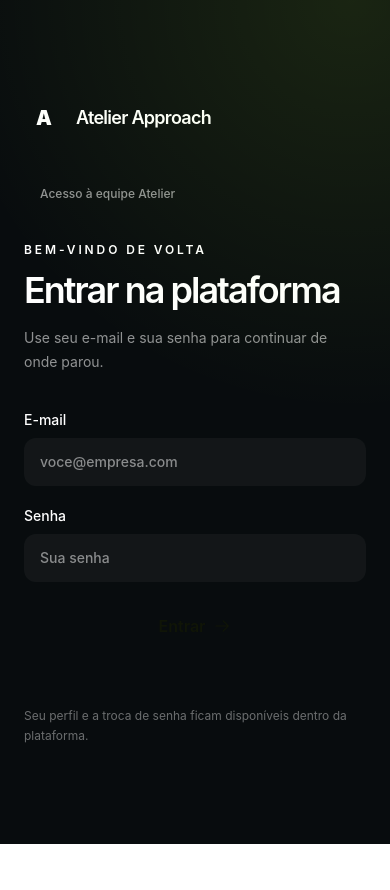
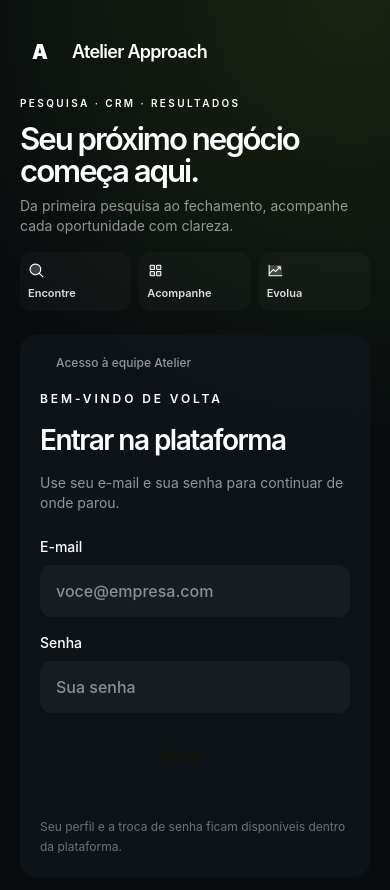
Before and after one commit to Fecchio01/atelier-approach, a Next.js app: page /login in a window 390 px wide. Shown: the top 890 px of the page. Before the commit the page ends 844 px from the top, so only its background shows below. Built offline with nearby package versions, Linux system fonts and the light colour scheme.

Commit message:
feat: improve mobile login experience

```diff
--- a/app/login/page.tsx
+++ b/app/login/page.tsx
@@ -46,24 +46,39 @@ export default async function LoginPage({ searchParams }: { searchParams: Promis
       </div>
     </section>
 
-    <section className="relative flex min-h-dvh items-center justify-center overflow-hidden px-6 py-12 sm:px-10 lg:min-h-0 lg:px-[clamp(2.5rem,6vw,7rem)]" aria-labelledby="login-title">
+    <section className="relative flex min-h-dvh items-start justify-center overflow-hidden px-5 py-8 sm:items-center sm:px-10 sm:py-12 lg:min-h-0 lg:px-[clamp(2.5rem,6vw,7rem)]" aria-labelledby="login-title">
       <div aria-hidden="true" className="pointer-events-none absolute inset-0 bg-[radial-gradient(circle_at_90%_0%,rgba(182,255,54,.1),transparent_45%)] lg:hidden" />
-      <div className="w-full max-w-[440px]">
-        <div className="mb-12 flex items-center gap-3 lg:hidden"><span className="flex size-10 items-center justify-center rounded-xl border border-[var(--atelier-green)]/35 bg-[var(--atelier-green)]/10 text-xl font-black text-[var(--atelier-green)]">A</span><span className="text-lg font-semibold tracking-[-0.04em]">Atelier <span className="text-[var(--atelier-green)]">Approach</span></span></div>
-        <div className="mb-10 flex items-center gap-2 text-xs font-medium text-white/55"><span className="size-2 rounded-full bg-[var(--atelier-green)] shadow-[0_0_18px_rgba(182,255,54,.7)]" /> Acesso à equipe Atelier</div>
-        <p className="text-xs font-semibold uppercase tracking-[0.24em] text-[var(--atelier-green)]">Bem-vindo de volta</p>
-        <h2 id="login-title" className="mt-3 text-4xl font-semibold tracking-[-0.055em] sm:text-5xl">Entrar na plataforma</h2>
-        <p className="mt-4 max-w-[37ch] text-sm leading-6 text-white/55">Use seu e-mail e sua senha para continuar de onde parou.</p>
+      <div className="relative w-full max-w-[440px]">
+        <div className="mb-6 flex items-center gap-3 lg:hidden"><span className="flex size-10 items-center justify-center rounded-xl border border-[var(--atelier-green)]/35 bg-[var(--atelier-green)]/10 text-xl font-black text-[var(--atelier-green)]">A</span><span className="text-lg font-semibold tracking-[-0.04em]">Atelier <span className="text-[var(--atelier-green)]">Approach</span></span></div>
 
-        {params.error === 'credentials' && <p role="alert" className="mt-7 rounded-xl border border-red-400/25 bg-red-400/10 px-4 py-3 text-sm text-red-100">E-mail ou senha não conferem. Tente novamente.</p>}
-        {params.password === 'updated' && <p role="status" className="mt-7 rounded-xl border border-[var(--atelier-green)]/25 bg-[var(--atelier-green)]/10 px-4 py-3 text-sm text-[var(--atelier-green)]">Senha atualizada. Entre com a nova senha.</p>}
+        <div className="mb-6 lg:hidden">
+          <p className="text-[10px] font-semibold uppercase tracking-[0.24em] text-[var(--atelier-green)]">Pesquisa · CRM · Resultados</p>
+          <h1 className="mt-3 max-w-[15ch] text-balance text-[clamp(1.85rem,8vw,2.35rem)] font-semibold leading-[1.04] tracking-[-0.065em]">Seu próximo negócio começa aqui.</h1>
+          <p className="mt-2 max-w-[42ch] text-sm leading-5 text-white/55">Da primeira pesquisa ao fechamento, acompanhe cada oportunidade com clareza.</p>
+          <div className="mt-4 grid grid-cols-3 gap-2">
+            {steps.map((step) => <div key={step.title} className="min-w-0 rounded-xl border border-white/10 bg-white/[0.025] px-2 py-2.5">
+              <step.icon size={17} weight="duotone" className="text-[var(--atelier-green)]" />
+              <h2 className="mt-1.5 truncate text-[11px] font-semibold text-white/85">{step.title}</h2>
+            </div>)}
+          </div>
+        </div>
 
-        <form action={authenticate} className="mt-9 space-y-5">
-          <label className="block text-sm font-medium" htmlFor="email">E-mail<input className="mt-2 block min-h-12 w-full rounded-xl border border-white/15 bg-white/[0.045] px-4 text-white outline-none placeholder:text-white/25 focus:border-[var(--atelier-green)]" id="email" name="email" type="email" autoComplete="email" placeholder="voce@empresa.com" required /></label>
-          <label className="block text-sm font-medium" htmlFor="password">Senha<input className="mt-2 block min-h-12 w-full rounded-xl border border-white/15 bg-white/[0.045] px-4 text-white outline-none placeholder:text-white/25 focus:border-[var(--atelier-green)]" id="password" name="password" type="password" autoComplete="current-password" placeholder="Sua senha" required /></label>
-          <button className="group flex min-h-12 w-full items-center justify-center gap-2 rounded-xl bg-[var(--atelier-green)] px-5 font-semibold text-[#101507] hover:bg-[#c9ff72] focus-visible:outline-2 focus-visible:outline-offset-4 focus-visible:outline-[var(--atelier-green)]" type="submit">Entrar <ArrowRightIcon size={18} className="transition-transform group-hover:translate-x-1" /></button>
-        </form>
-        <p className="mt-8 border-t border-white/10 pt-6 text-xs leading-5 text-white/40">Seu perfil e a troca de senha ficam disponíveis dentro da plataforma.</p>
+        <div className="rounded-2xl border border-white/10 bg-[#11161b]/75 p-5 shadow-[inset_0_1px_0_rgba(255,255,255,0.04)] sm:p-7 lg:rounded-none lg:border-0 lg:bg-transparent lg:p-0 lg:shadow-none">
+          <div className="mb-5 flex items-center gap-2 text-xs font-medium text-white/55 lg:mb-10"><span className="size-2 rounded-full bg-[var(--atelier-green)] shadow-[0_0_18px_rgba(182,255,54,.7)]" /> Acesso à equipe Atelier</div>
+          <p className="text-xs font-semibold uppercase tracking-[0.24em] text-[var(--atelier-green)]">Bem-vindo de volta</p>
+          <h2 id="login-title" className="mt-3 text-[clamp(1.75rem,7vw,2.2rem)] font-semibold tracking-[-0.055em] lg:text-5xl">Entrar na plataforma</h2>
+          <p className="mt-3 max-w-[37ch] text-sm leading-5 text-white/55 lg:mt-4 lg:leading-6">Use seu e-mail e sua senha para continuar de onde parou.</p>
+
+          {params.error === 'credentials' && <p role="alert" className="mt-5 rounded-xl border border-red-400/25 bg-red-400/10 px-4 py-3 text-sm text-red-100 lg:mt-7">E-mail ou senha não conferem. Tente novamente.</p>}
+          {params.password === 'updated' && <p role="status" className="mt-5 rounded-xl border border-[var(--atelier-green)]/25 bg-[var(--atelier-green)]/10 px-4 py-3 text-sm text-[var(--atelier-green)] lg:mt-7">Senha atualizada. Entre com a nova senha.</p>}
+
+          <form action={authenticate} className="mt-6 space-y-4 lg:mt-9 lg:space-y-5">
+            <label className="block text-sm font-medium" htmlFor="email">E-mail<input className="mt-2 block min-h-[52px] w-full rounded-xl border border-white/15 bg-white/[0.045] px-4 text-base text-white outline-none placeholder:text-white/25 focus:border-[var(--atelier-green)] lg:min-h-12 lg:text-sm" id="email" name="email" type="email" autoComplete="email" placeholder="voce@empresa.com" required /></label>
+            <label className="block text-sm font-medium" htmlFor="password">Senha<input className="mt-2 block min-h-[52px] w-full rounded-xl border border-white/15 bg-white/[0.045] px-4 text-base text-white outline-none placeholder:text-white/25 focus:border-[var(--atelier-green)] lg:min-h-12 lg:text-sm" id="password" name="password" type="password" autoComplete="current-password" placeholder="Sua senha" required /></label>
+            <button className="group flex min-h-[52px] w-full items-center justify-center gap-2 rounded-xl bg-[var(--atelier-green)] px-5 font-semibold text-[#101507] hover:bg-[#c9ff72] focus-visible:outline-2 focus-visible:outline-offset-4 focus-visible:outline-[var(--atelier-green)] lg:min-h-12" type="submit">Entrar <ArrowRightIcon size={18} className="transition-transform group-hover:translate-x-1" /></button>
+          </form>
+          <p className="mt-5 border-t border-white/10 pt-4 text-xs leading-5 text-white/40 lg:mt-8 lg:pt-6">Seu perfil e a troca de senha ficam disponíveis dentro da plataforma.</p>
+        </div>
       </div>
     </section>
   </main>;
```
Also changed, not shown: 1 other file (tests, documents, lock files or other folders).
